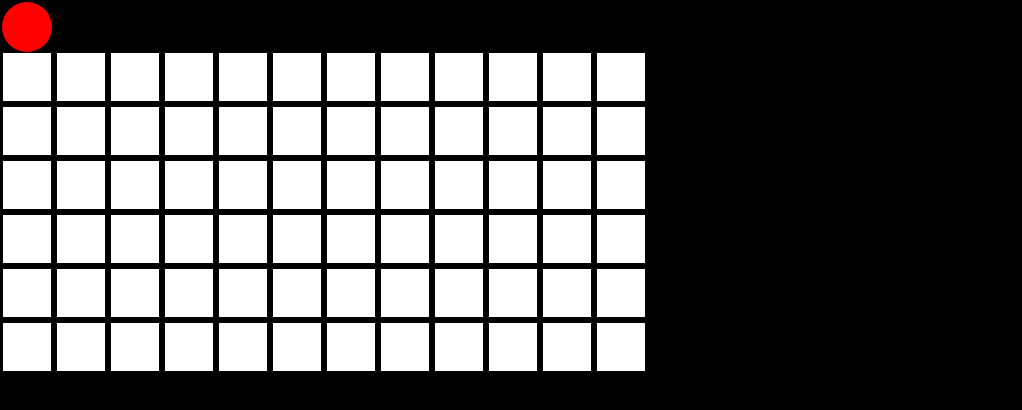
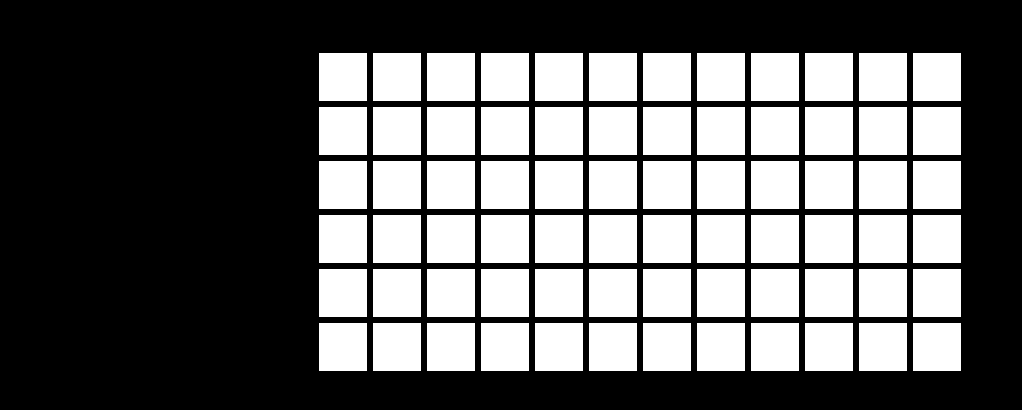
Before and after one commit to esmyser/connect4, a React app: page / in a window 1280 px wide. Shown: the whole page, without its empty margins (0-1022 px from the left). Built offline with nearby package versions, Linux system fonts and the light colour scheme.

Commit message:
centers 12 col board

```diff
--- a/public/style.css
+++ b/public/style.css
@@ -1,6 +1,19 @@
 body {
     background: black;
     color: white;
+}
+
+.board_12 {
+    width: 648px;
+}
+
+.board {
+    position: absolute;
+    margin: auto;
+    top: 0;
+    right: 0;
+    bottom: 0;
+    left: 0;
 }
 
 .winner {
@@ -9,10 +22,6 @@ body {
     height: 100%;
     width: 100%;
     text-align: center;
-}
-
-.winner > h1, div {
-    top: 50%;
 }
 
 .winner.player1 {
@@ -28,10 +37,6 @@ body {
     height: 50px;
     width: 50px;
     margin-bottom: 4px;
-}
-
-.board {
-    width: 100%;
 }
 
 .player0 {
--- a/src/containers/App.js
+++ b/src/containers/App.js
@@ -16,7 +16,7 @@ let App = ({ dispatch, game }) => (
             )}
         />
         <Board
-            cols={ parseInt(12 / game.cols) }
+            cols={ game.cols }
             board={ game.board }
             player={ game.currentPlayer }
             onColClick={ col => dispatch(
--- a/src/containers/Board.js
+++ b/src/containers/Board.js
@@ -1,8 +1,10 @@
 import React from 'react';
 import Column from './Column';
 
-let Board = ({ cols, board, player, onColClick }) => (
-    <div className="board">
+let Board = ({ cols, board, player, onColClick }) => {
+    let className = "board board_" + (cols)
+    return (
+        <div className={ className }>
         {
             board.map((rows, index) =>
                 <Column
@@ -16,6 +18,7 @@ let Board = ({ cols, board, player, onColClick }) => (
         }
         </div>
     );
+}
 
 
 export default Board;
--- a/src/containers/Column.js
+++ b/src/containers/Column.js
@@ -2,7 +2,7 @@ import React from 'react';
 import Spot from './Spot';
 
 let Column = ({ dispatch, cols, rows, player, onClick  }) => {
-    let colClass = "player" + player + " col-xs-" + cols + " column";
+    let colClass = "player" + player + " col-xs-" + parseInt(12 / cols) + " column";
     let dropClass = "col-xs-12 drop";
 
     return (
--- a/src/containers/Winner.js
+++ b/src/containers/Winner.js
@@ -4,7 +4,7 @@ import 'bootstrap/dist/css/bootstrap-theme.css';
 
 
 let Winner = ({ player, onRestart }) => {
-    let className = "winner player" + { player }.player;
+    let className = 'winner player' + { player }.player;
 
     if (player) {
         return  (
@@ -13,6 +13,7 @@ let Winner = ({ player, onRestart }) => {
             >
                 <h1>PLAYER { player } WINS!</h1>
                 <button
+                    className='btn btn-default'
                     onClick={ onRestart }
                 >
                     PLAY AGAIN!
```
Lines whose indentation alone changed are shown as unchanged.
